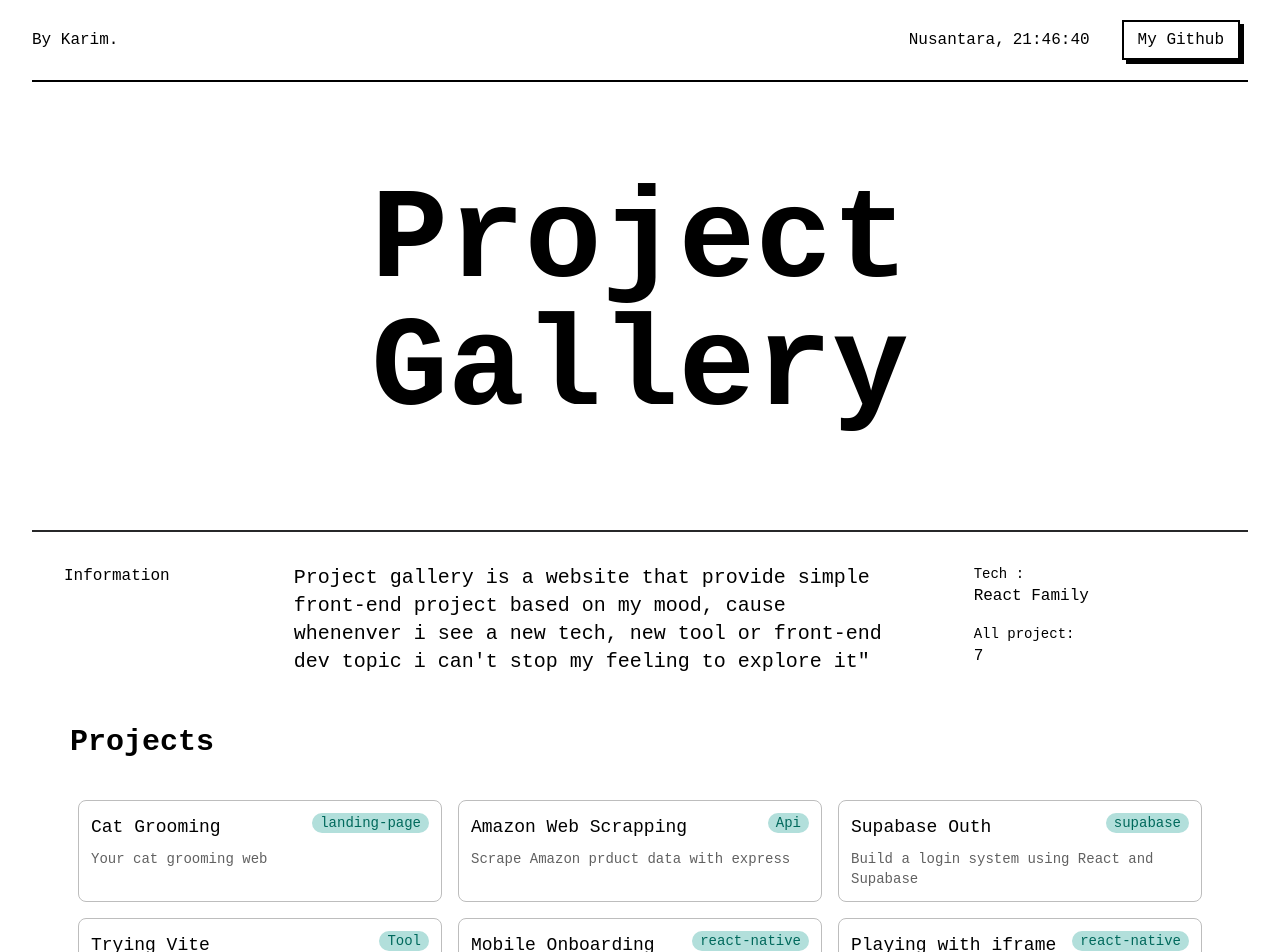
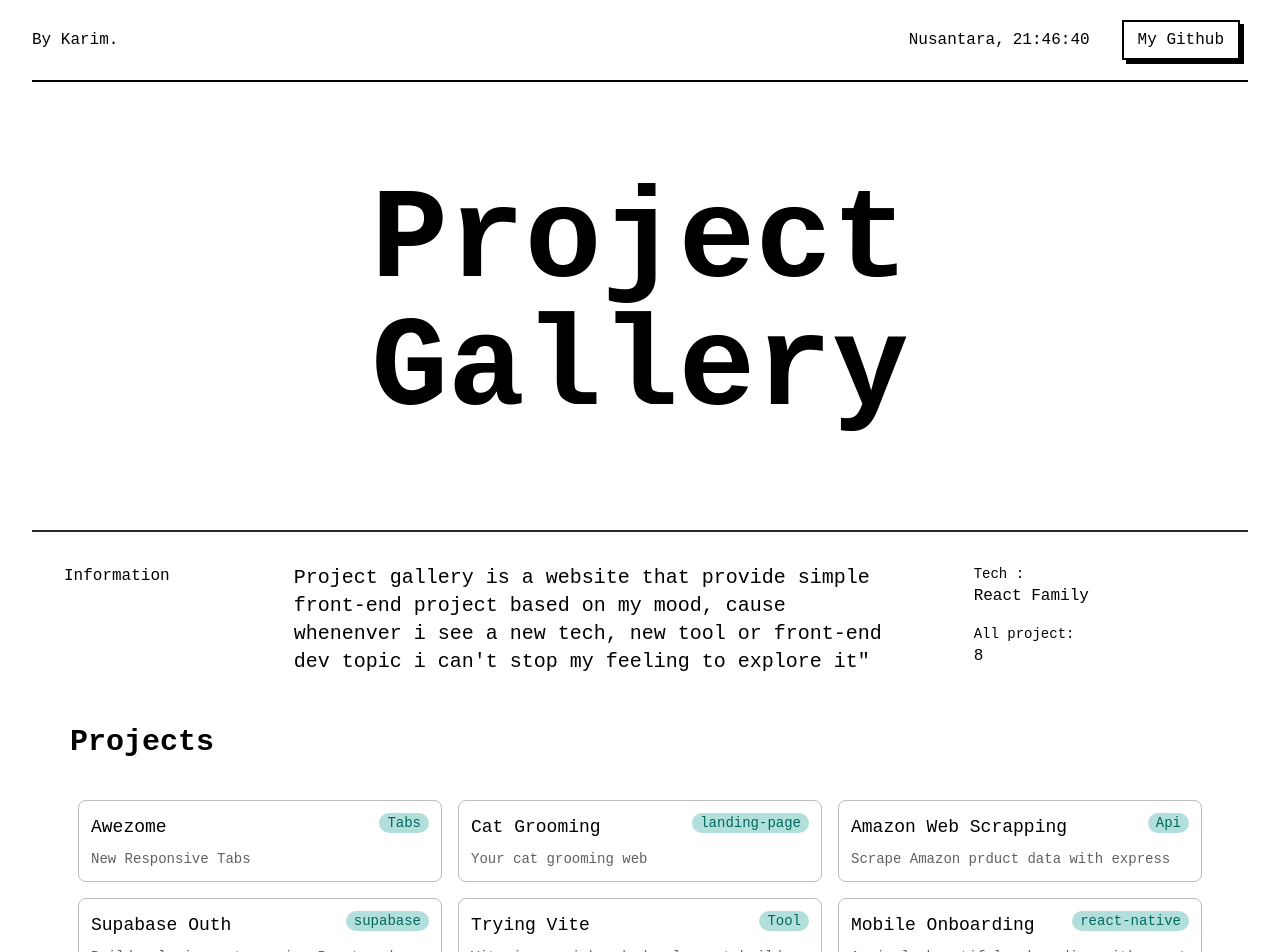
Before and after one commit to BroKarim/projectGalley, a React (Vite) app: page / in a window 1280 px wide. Shown: the top 952 px of the page. Built offline with nearby package versions, Linux system fonts and the light colour scheme; a web font is replaced by a local one.

Commit message:
add awezome data

```diff
--- a/src/data/Data.js
+++ b/src/data/Data.js
@@ -1,5 +1,11 @@
 //card
 const cards = [
+  {
+    link: '/awezome',
+    title: 'Awezome',
+    tag: 'Tabs',
+    description: 'New Responsive Tabs',
+  },
   {
     link: '/catpage',
     title: 'Cat Grooming',
```
